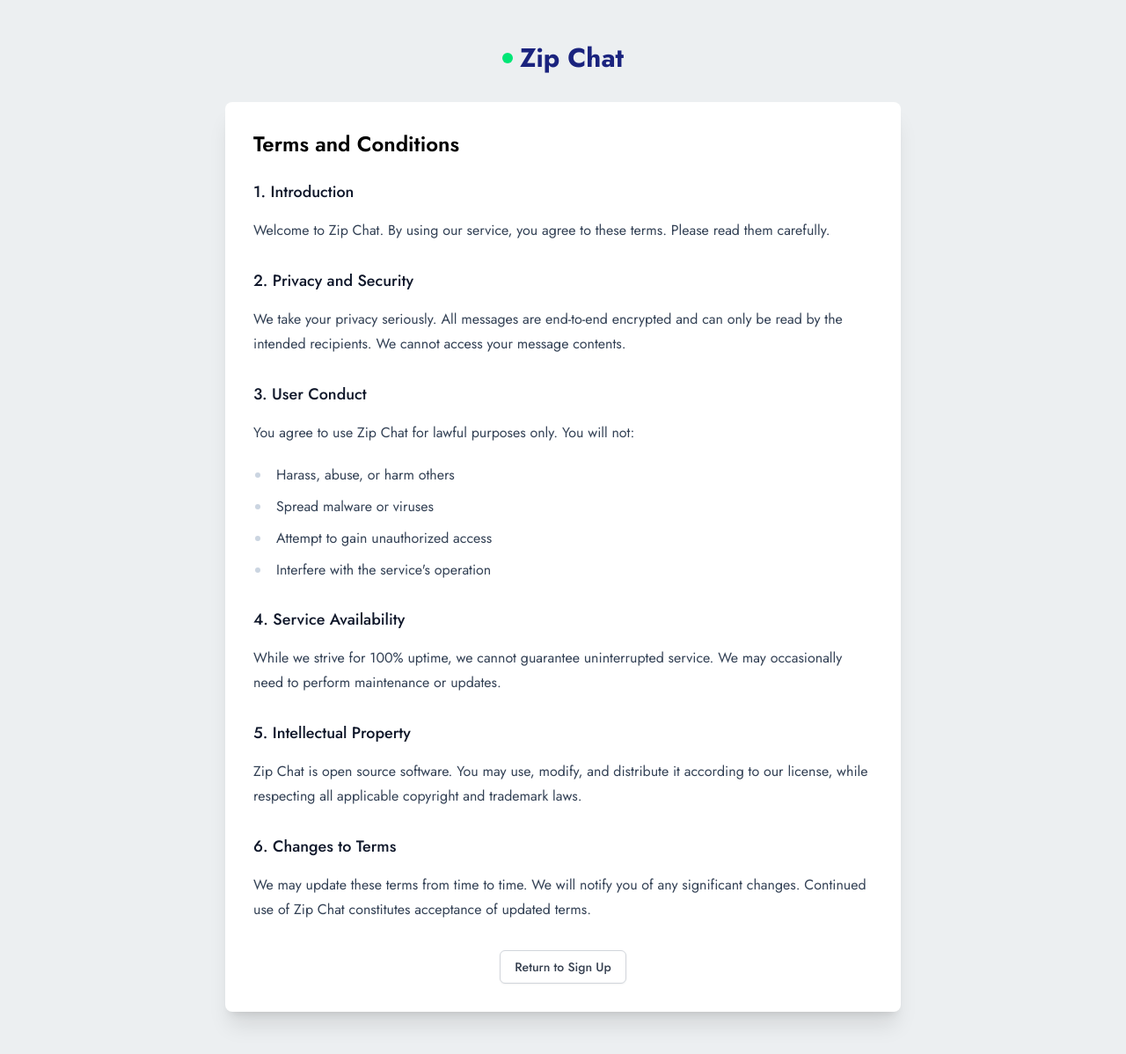
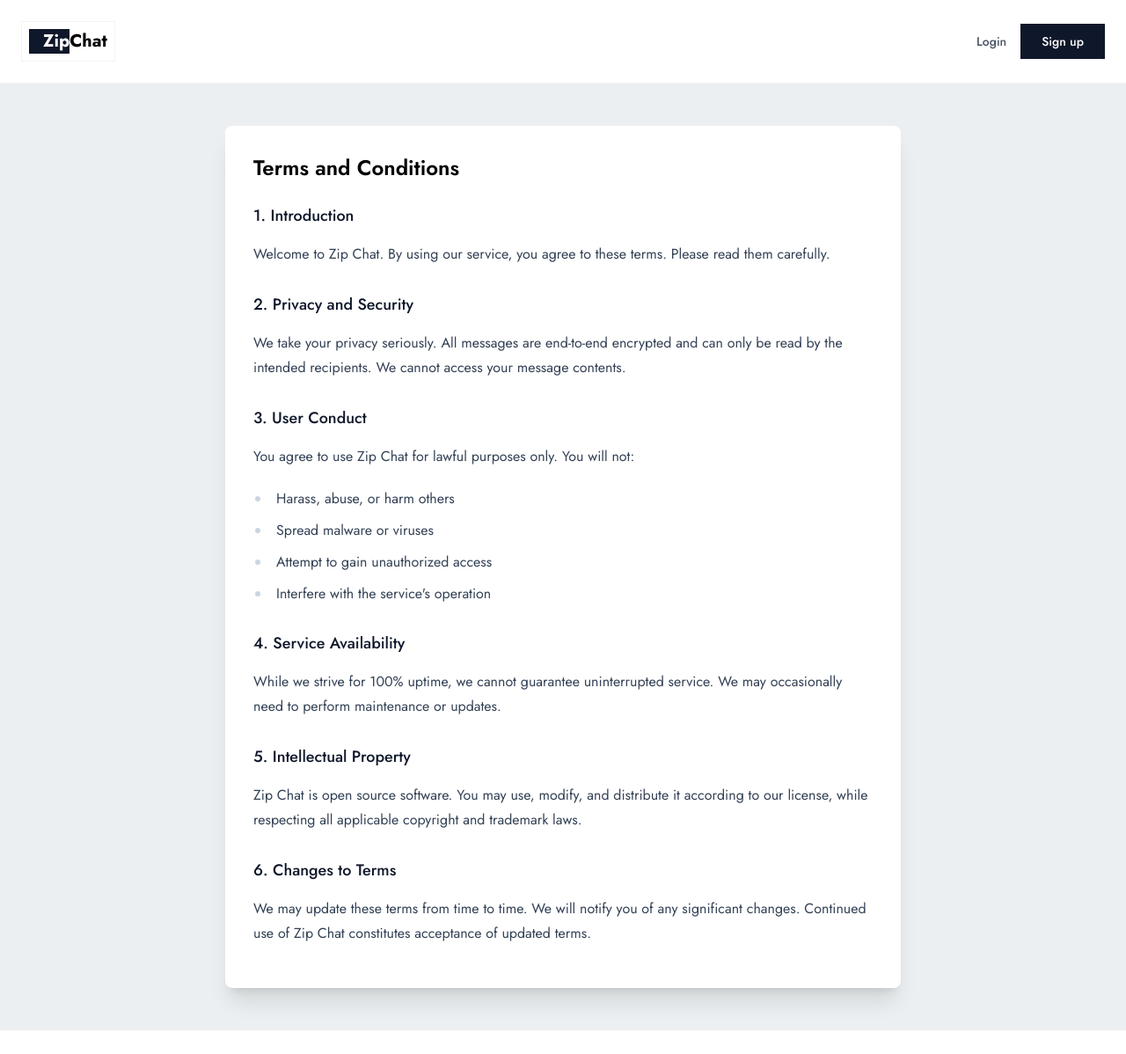
Before and after one commit to KeyyPress/pamoja-chat, a React (Vite) app in the folder apps/web/: page /terms in a window 1280 px wide. Shown: the whole page at 88% size. After the commit the page ends 1171 px from the top, so only its background shows below. Built offline with nearby package versions, Linux system fonts and the light colour scheme; the HTML template or start-up script is replaced by a standard one.

Commit message:
feat: refactor Terms & conditions page UI

```diff
--- a/apps/web/src/pages/TermsPage.tsx
+++ b/apps/web/src/pages/TermsPage.tsx
@@ -1,22 +1,15 @@
-import { Link } from "react-router-dom";
-import { Button } from "../components/Button";
+import Navbar from "../components/shared/Navbar";
 
 export const TermsPage = () => {
   return (
+    <>
+      <Navbar showSections={false} />
       <div className="min-h-screen bg-[var(--color-background)] py-12 px-4 sm:px-6 lg:px-8">
         <div className="max-w-3xl mx-auto">
-        <div className="text-center mb-8">
-          <Link
-            to="/"
-            className="inline-flex items-center gap-2 text-[var(--color-primary)]"
-          >
-            <div className="w-3 h-3 rounded-full bg-[var(--color-accent)]" />
-            <h1 className="text-3xl font-bold">Zip Chat</h1>
-          </Link>
-        </div>
-
           <div className="bg-white shadow-xl rounded-lg p-8">
-          <h2 className="text-2xl font-semibold mb-6">Terms and Conditions</h2>
+            <h2 className="text-2xl font-semibold mb-6">
+              Terms and Conditions
+            </h2>
 
             <div className="prose prose-slate max-w-none">
               <h3 className="text-lg font-medium mb-4">1. Introduction</h3>
@@ -36,7 +29,8 @@ export const TermsPage = () => {
 
               <h3 className="text-lg font-medium mb-4">3. User Conduct</h3>
               <p className="mb-4">
-              You agree to use Zip Chat for lawful purposes only. You will not:
+                You agree to use Zip Chat for lawful purposes only. You will
+                not:
               </p>
               <ul className="list-disc pl-5 mb-4">
                 <li>Harass, abuse, or harm others</li>
@@ -49,9 +43,9 @@ export const TermsPage = () => {
                 4. Service Availability
               </h3>
               <p className="mb-4">
-              While we strive for 100% uptime, we cannot guarantee uninterrupted
-              service. We may occasionally need to perform maintenance or
-              updates.
+                While we strive for 100% uptime, we cannot guarantee
+                uninterrupted service. We may occasionally need to perform
+                maintenance or updates.
               </p>
 
               <h3 className="text-lg font-medium mb-4">
@@ -65,19 +59,14 @@ export const TermsPage = () => {
 
               <h3 className="text-lg font-medium mb-4">6. Changes to Terms</h3>
               <p className="mb-4">
-              We may update these terms from time to time. We will notify you of
-              any significant changes. Continued use of Zip Chat constitutes
-              acceptance of updated terms.
+                We may update these terms from time to time. We will notify you
+                of any significant changes. Continued use of Zip Chat
+                constitutes acceptance of updated terms.
               </p>
-          </div>
-
-          <div className="mt-8 flex justify-center">
-            <Button as={Link} to="/auth/register" variant="outline">
-              Return to Sign Up
-            </Button>
             </div>
           </div>
         </div>
       </div>
+    </>
   );
 };
```
Lines whose indentation alone changed are shown as unchanged.
